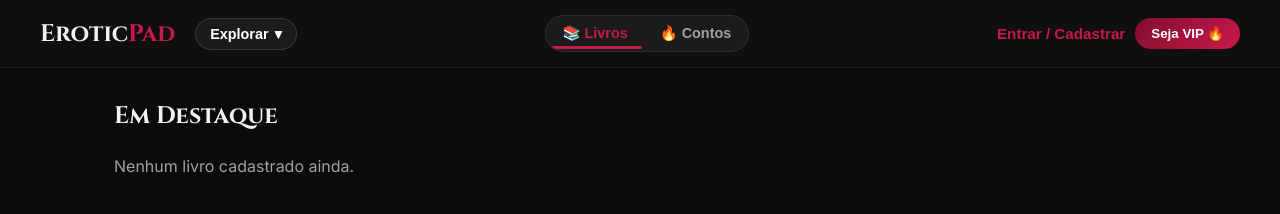
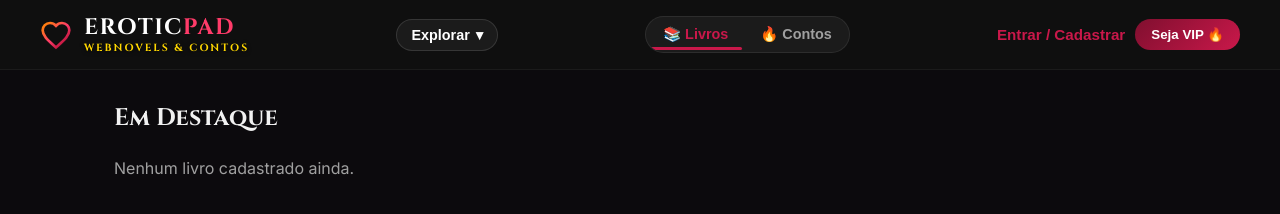
Before and after one commit to EduOLeite/EroticPad, a website: page index.html in a window 1280 px wide. Drawn offline with nearby package versions, Linux system fonts and the light colour scheme; no server answers.

Commit message:
Feat: Atualiza logo vetorial premium no header

```diff
--- a/index.html
+++ b/index.html
@@ -89,8 +89,32 @@
 
     <!-- Header / Navbar -->
     <header class="navbar">
-        <div class="logo-group">
-            <div class="logo" onclick="mostrarHome()" style="cursor: pointer;">Erotic<span>Pad</span></div>
+      <div class="logo" onclick="mostrarHome()" style="cursor: pointer; display: flex; align-items: center; gap: 12px;">
+    <!-- Coração Vazado em Gradiente (Sem Preenchimento) -->
+    <svg width="32" height="32" viewBox="0 0 24 24" fill="none" xmlns="http://www.w3.org/2000/svg">
+        <path d="M12 21.35l-1.45-1.32C5.4 15.36 2 12.28 2 8.5 2 5.42 4.42 3 7.5 3c1.74 0 3.41.81 4.5 2.09C13.09 3.81 14.76 3 16.5 3 19.58 3 22 5.42 22 8.5c0 3.78-3.4 6.86-8.55 11.54L12 21.35z"
+              stroke="url(#gradient-heart-border)"
+              stroke-width="2"
+              fill="none"/>
+        <defs>
+            <linearGradient id="gradient-heart-border" x1="0%" y1="0%" x2="100%" y2="100%">
+                <stop offset="0%" stop-color="#FF8A00"/>
+                <stop offset="50%" stop-color="#FF3B69"/>
+                <stop offset="100%" stop-color="#990026"/>
+            </linearGradient>
+        </defs>
+    </svg>
+
+    <!-- Texto Principal + Subtítulo Dourado Destacado -->
+    <div style="display: flex; flex-direction: column; line-height: 1.1;">
+        <span style="font-family: 'Cinzel', serif; font-size: 1.4rem; font-weight: 700; color: #FFFFFF; letter-spacing: 1.5px;">
+            EROTIC<span style="color: #FF3B69;">PAD</span>
+        </span>
+        <span style="font-size: 0.65rem; color: #FFD700; letter-spacing: 2px; font-weight: 700; text-transform: uppercase; margin-top: 3px; filter: drop-shadow(0px 1px 2px rgba(0,0,0,0.9));">
+            Webnovels & Contos
+        </span>
+    </div>
+</div>
 
             <!-- MEGA MENU / DROPDOWN DE EXPLORAR GÊNEROS -->
             <div class="explore-dropdown-container" id="explore-dropdown-container">
--- a/style.css
+++ b/style.css
@@ -690,3 +690,17 @@ textarea:focus {
         font-size: 0.95rem;
     }
 }
+.logo-text {
+    font-family: 'Cinzel', serif;
+    font-size: 1.5rem;
+    font-weight: 700;
+    color: #ffffff;
+    letter-spacing: 0.5px;
+}
+
+.logo-highlight {
+    color: #ff3b69;
+    font-family: 'Inter', sans-serif;
+    font-weight: 600;
+    margin-left: 2px;
+}
```
Also changed, not shown: 1 other file.
